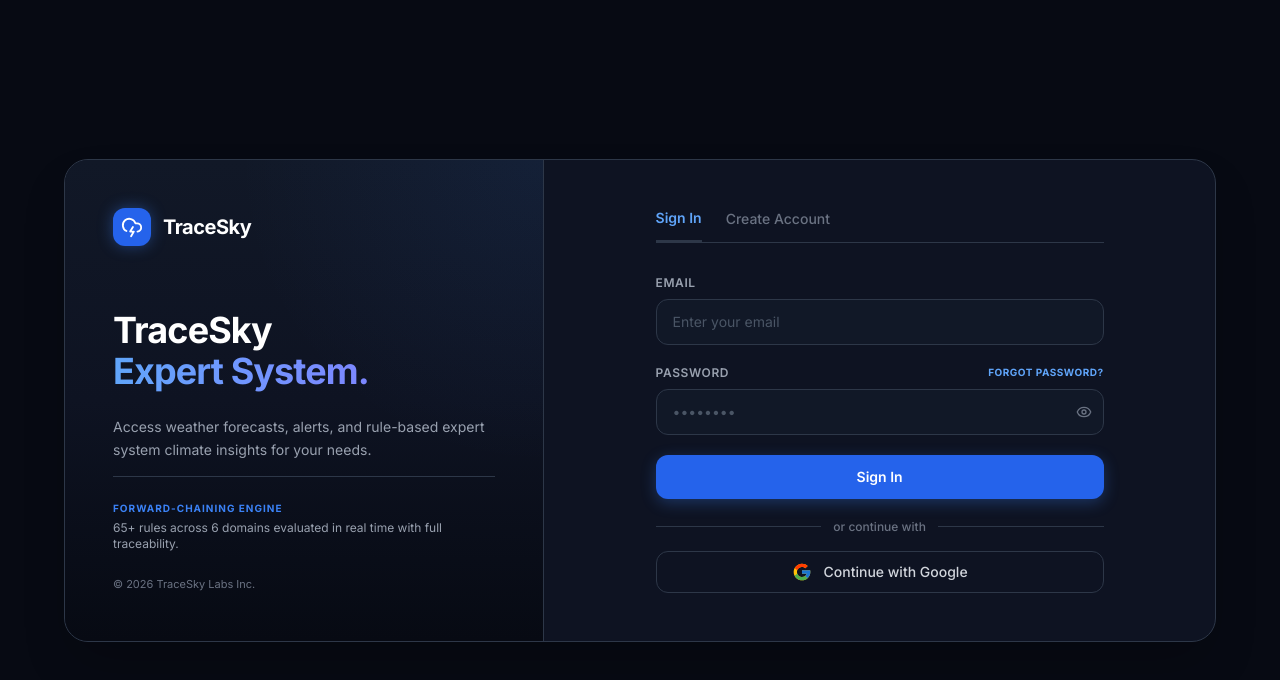
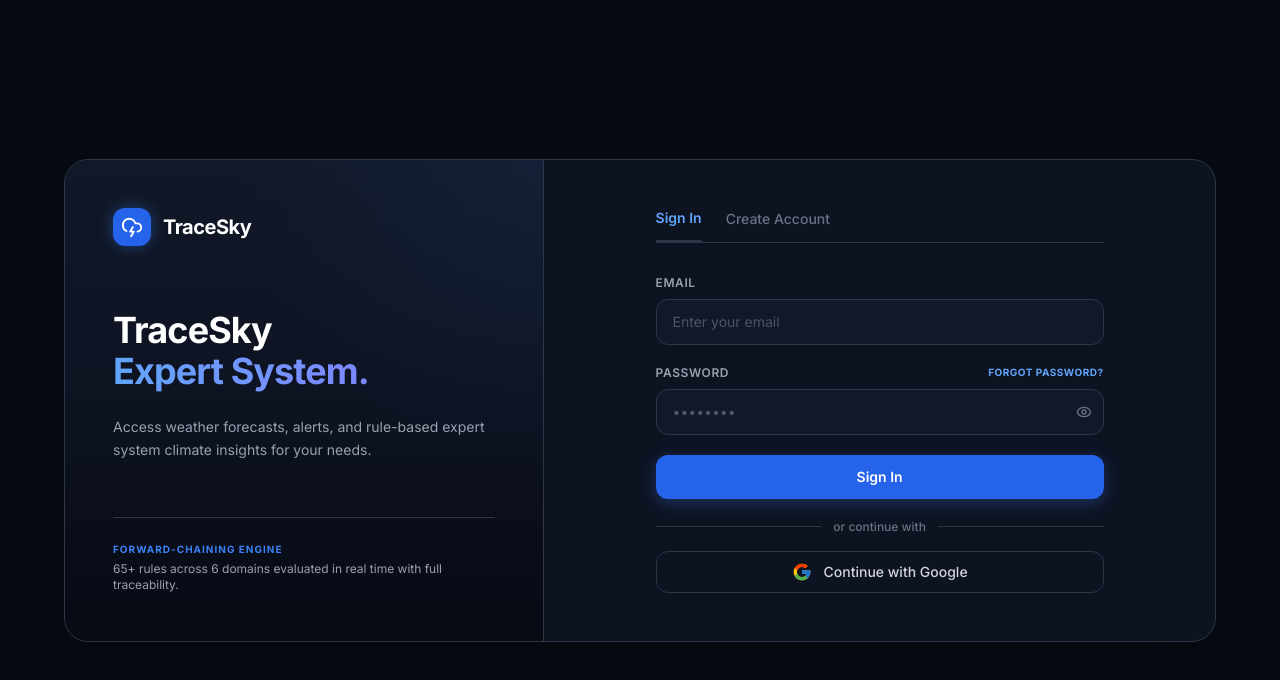
Before and after one commit to Madhu-204/TraceSky, a React (Vite) app in the folder TraceSky-frontend/: page / in a window 1280 px wide. Shown: the top 680 px of the page. Built offline with nearby package versions, Linux system fonts and the light colour scheme; no server answers.

Commit message:
Remove copyright footer from login page

```diff
--- a/TraceSky-frontend/src/pages/LoginPage.tsx
+++ b/TraceSky-frontend/src/pages/LoginPage.tsx
@@ -65,7 +65,6 @@
               <p className="text-[10px] font-bold text-blue-500 tracking-widest uppercase mb-1">Forward-Chaining Engine</p>
               <p className="text-xs text-gray-400">65+ rules across 6 domains evaluated in real time with full traceability.</p>
             </div>
-            <p className="text-[11px] text-gray-500">© 2026 TraceSky Labs Inc.</p>
           </div>
         </div>
 
```
